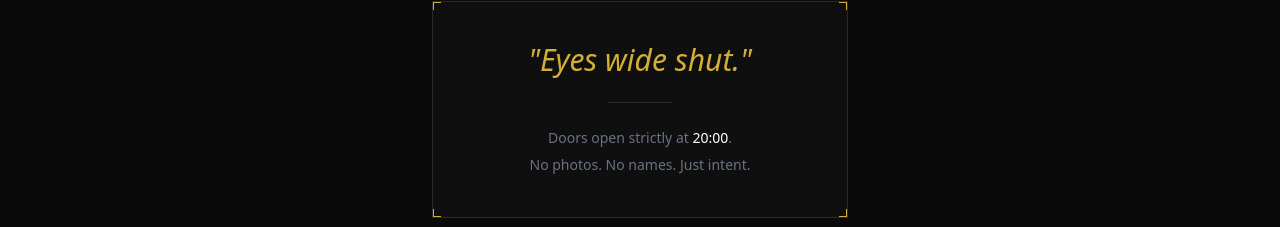
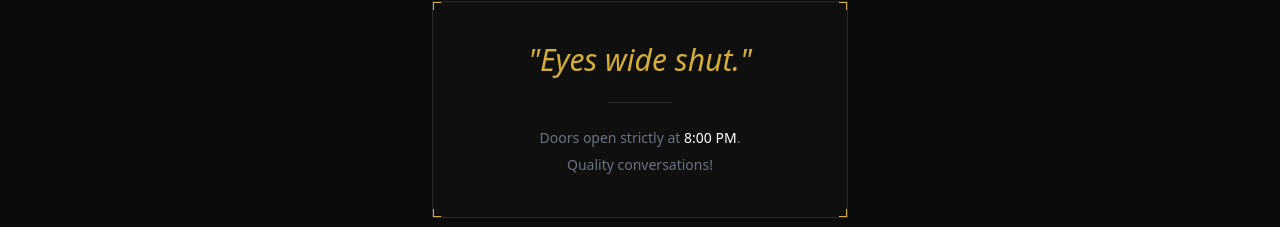
Before and after one commit to jvalfonso07-jpg/dim-d, a Next.js app: page / in a window 1280 px wide. Shown: the part 317-544 px from the top of the page. Built offline with nearby package versions, Linux system fonts and the light colour scheme; a web font is replaced by a local one.

Commit message:
update landing page

```diff
--- a/app/page.tsx
+++ b/app/page.tsx
@@ -56,8 +56,8 @@ export default function LoginPage() {
                 <p className="font-serif text-3xl text-gold mb-6 italic">"Eyes wide shut."</p>
                 <div className="h-px w-16 bg-border mx-auto mb-6"></div>
                 <div className="text-gray-500 font-light text-sm leading-relaxed space-y-1">
-                    <p>Doors open strictly at <span className="text-white">20:00</span>.</p>
-                    <p>No photos. No names. Just intent.</p>
+                    <p>Doors open strictly at <span className="text-white">8:00 PM</span>.</p>
+                    <p>Quality conversations!</p>
                 </div>
             </div>
 
```
